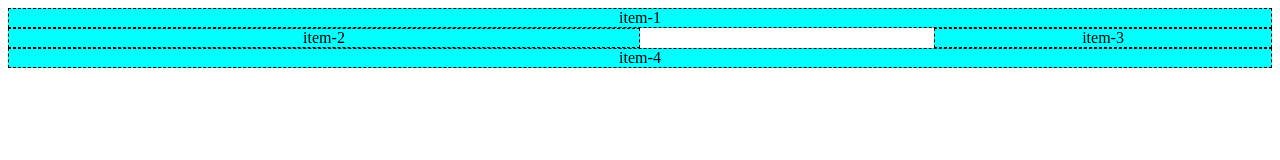
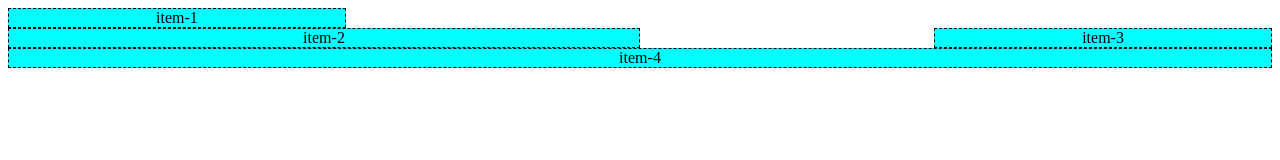
Before and after one commit to Caiera02/DEV_WEBIOS_2024, a plain HTML site: page CSS/CSS10- Grid/index.html in a window 1280 px wide. Drawn offline with Linux system fonts and the light colour scheme.

Commit message:
Parte2 do GRID

```diff
--- a/CSS/CSS10- Grid/style.css
+++ b/CSS/CSS10- Grid/style.css
@@ -26,8 +26,9 @@
 
 .item-1{
   /* grid-area: pipoca; */
-  grid-column: 1/5;
-  grid-row: 1/2;
+  /* grid-column: 1/5; a onde vai comecar e terminar */
+  /* grid-row: 1/2; */
+  align-self: center;
 }
 
 .item-2{
```
